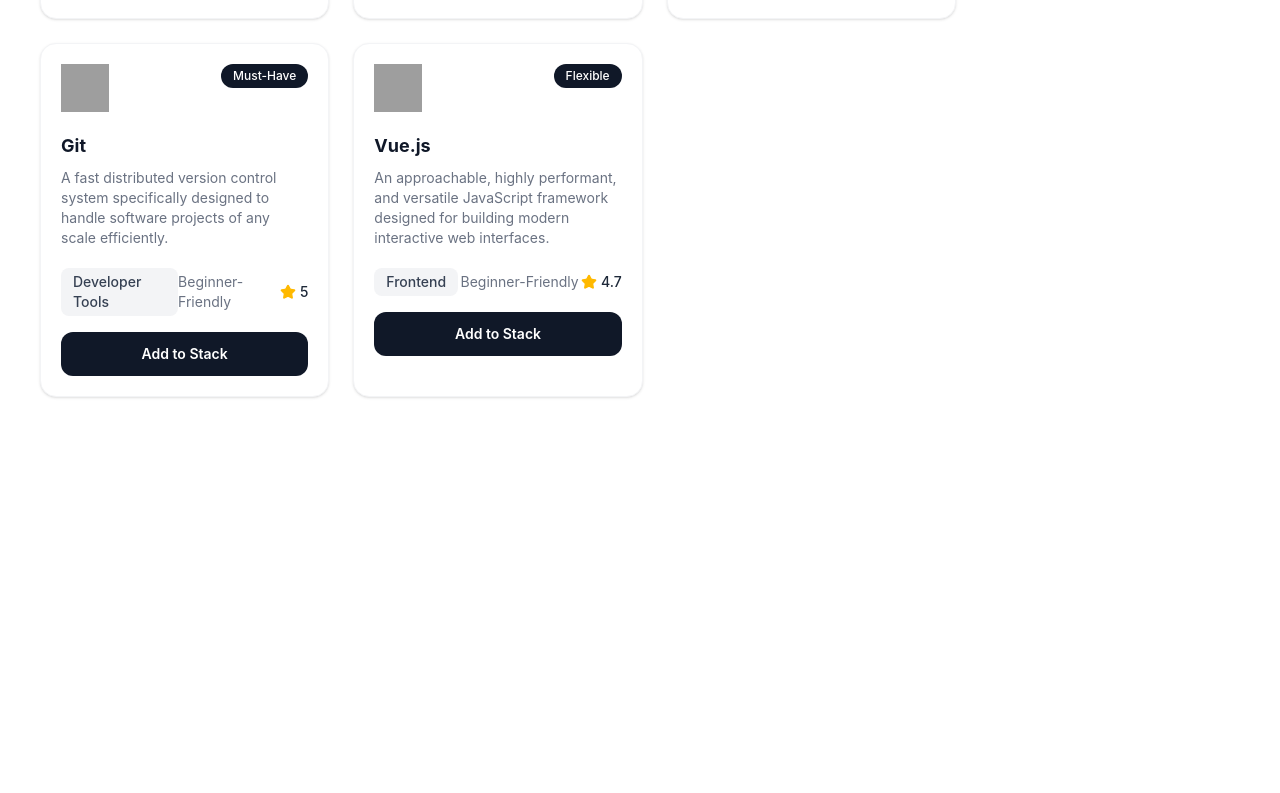
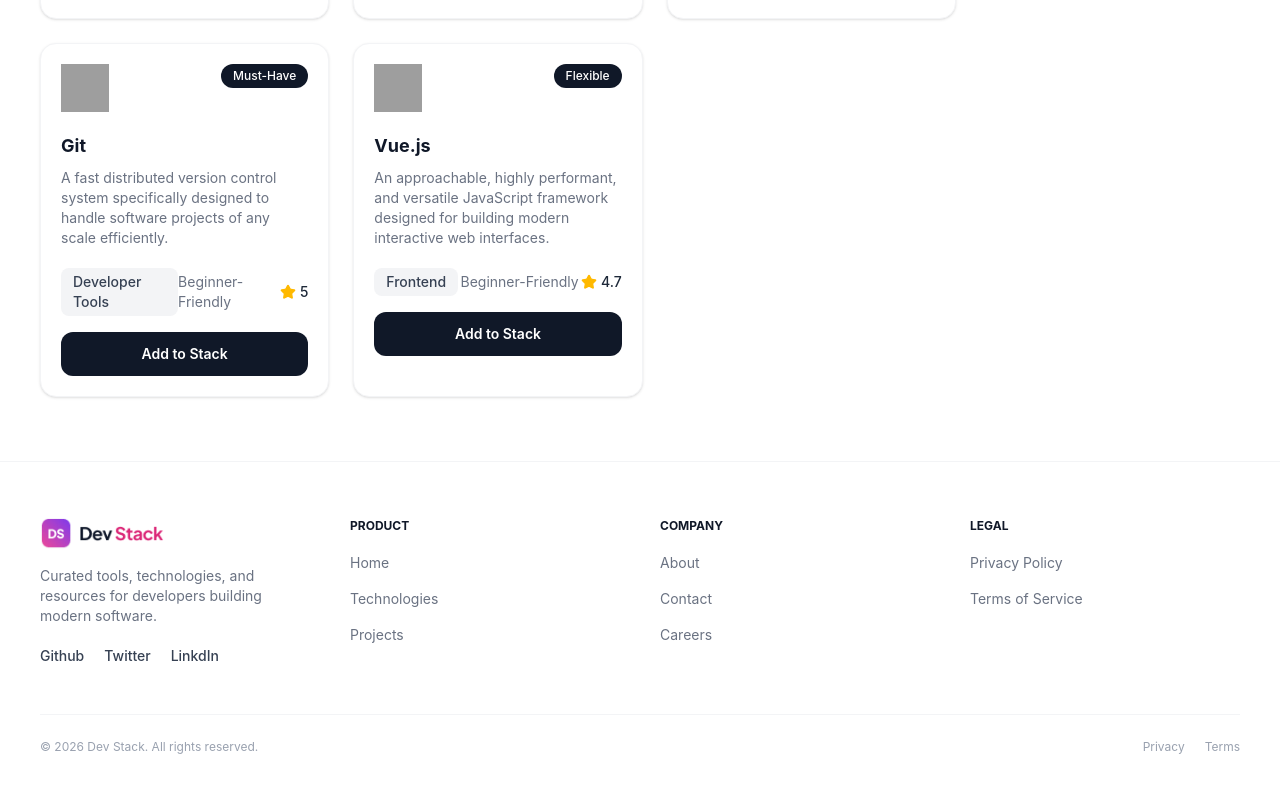
Before and after one commit to mdalshaharia/A-5, a React (Vite) app: page / in a window 1280 px wide. Shown: the part 2286-3079 px from the top of the page. Before the commit the page ends 2747 px from the top, so only its background shows below. Built offline with nearby package versions, Linux system fonts and the light colour scheme; grey boxes are pictures that could not be loaded.

Commit message:
footer added

```diff
--- a/src/App.jsx
+++ b/src/App.jsx
@@ -4,6 +4,7 @@
 import ExploreTech from './Components/ExploreTechnology/ExploreTech'
 import Hero from './Components/Hero/Hero'
 import Nav from './Components/Nav/Nav'
+import Footer from './Components/Footer/Footer'
 
 function App() {
 
@@ -14,6 +15,7 @@
      <Suspense fallback={<div>Loading...</div>}>
         <ExploreTech></ExploreTech>
       </Suspense>
+      <Footer></Footer>
     </>
   )
 }
--- /dev/null
+++ b/src/Components/Footer/Footer.jsx
@@ -0,0 +1,71 @@
+import React from "react";
+import logo from "../../assets/logo-text.png";
+
+const productLinks = ["Home", "Technologies", "Projects"];
+const companyLinks = ["About", "Contact", "Careers"];
+const legalLinks = ["Privacy Policy", "Terms of Service"];
+
+function FooterColumn({ title, links }) {
+  return (
+    <div>
+      <h4 className="text-xs font-bold uppercase text-gray-900">
+        {title}
+      </h4>
+      <ul className="mt-4 space-y-3">
+        {links.map((link, idx) => (
+          <li key={idx}>
+            <a
+              href="#"
+              className="text-sm text-gray-500 transition-colors hover:text-gray-900"
+            >
+              {link}
+            </a>
+          </li>
+        ))}
+      </ul>
+    </div>
+  );
+}
+
+export default function Footer() {
+  return (
+    <footer className="w-full border-t border-gray-100 bg-white">
+      <div className="mx-auto max-w-7xl px-6 py-14 lg:px-10">
+        <div className="grid grid-cols-1 gap-10 md:grid-cols-2 lg:grid-cols-4">
+
+          <div>
+             <img src={logo} className="h-8" />
+            <p className="mt-4 max-w-xs text-sm text-gray-500">
+              Curated tools, technologies, and resources for developers
+              building modern software.
+            </p>
+
+            <div className="mt-5 flex items-center gap-5">
+                <a href="#" className="text-sm font-medium text-gray-700 hover:text-gray-900" >Github  </a>
+                <a href="#" className="text-sm font-medium text-gray-700 hover:text-gray-900" >Twitter  </a>
+                <a href="#" className="text-sm font-medium text-gray-700 hover:text-gray-900" >LinkdIn </a>
+            </div>
+          </div>
+
+          <FooterColumn title="Product" links={productLinks} />
+          <FooterColumn title="Company" links={companyLinks} />
+          <FooterColumn title="Legal" links={legalLinks} />
+        </div>
+
+        <div className="mt-12 flex flex-row justify-between gap-4 border-t border-gray-100 pt-6">
+          <p className="text-xs text-gray-400">
+            © 2026 Dev Stack. All rights reserved.
+          </p>
+          <div className="flex items-center gap-5">
+            <a href="#" className="text-xs text-gray-400">
+              Privacy
+            </a>
+            <a href="#" className="text-xs text-gray-400">
+              Terms
+            </a>
+          </div>
+        </div>
+      </div>
+    </footer>
+  );
+}
```
